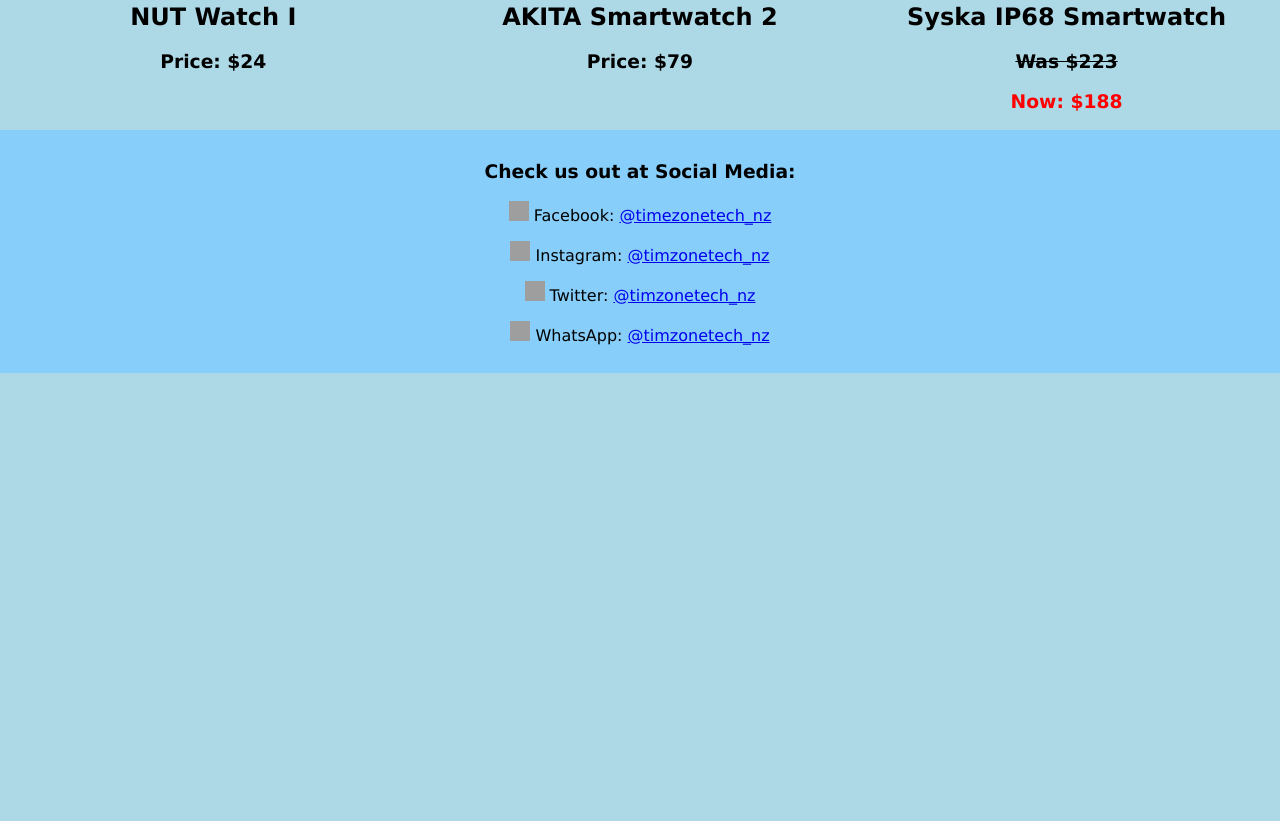
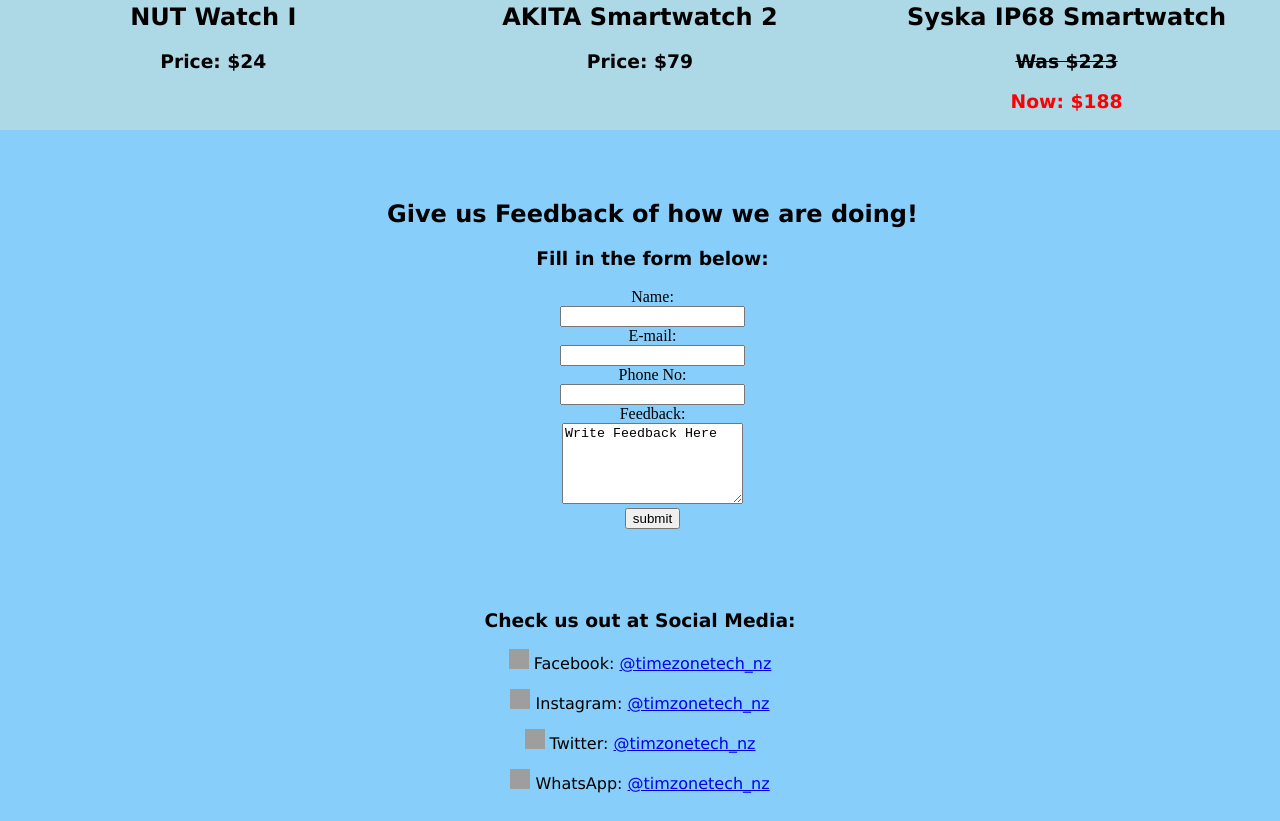
Before and after one commit to jojotech8/L5IS-DAM-Assessment-1.3, a plain HTML site: page Index.html in a window 1280 px wide. Shown: the part 1434-2255 px from the top of the page. Before the commit the page ends 1807 px from the top, so only its background shows below. Drawn offline with Linux system fonts and the light colour scheme; grey boxes are pictures that could not be loaded.

Commit message:
commit to main

```diff
--- a/Index.html
+++ b/Index.html
@@ -138,6 +138,22 @@
         </div>
     </div>
 
+    <div class="display" style="text-align: center;">
+        <h2>Give us Feedback of how we are doing!</h2>
+        <h3>Fill in the form below:</h3>
+        <form>
+            <label for="fname">Name:</label> <br>
+            <input type="text" id="fname" name="fname"> <br>
+            <label for="email">E-mail:</label> <br>
+            <input type="text" id="email" name="email"> <br>
+            <label for="phone">Phone No:</label> <br>
+            <input type="text" id="phone" name="phone"> <br>
+            <label for="message">Feedback:</label> <br>
+            <textarea name="message" rows="5" cols="20">Write Feedback Here</textarea> <br>
+            <input type="submit" value="submit">
+        </form>
+    </div>
+
     <footer>
         <h3>Check us out at Social Media:</h3>
         <p><img src="https://facebookbrand.com/wp-content/uploads/2019/04/f_logo_RGB-Hex-Blue_512.png?w=512&h=512"
```
